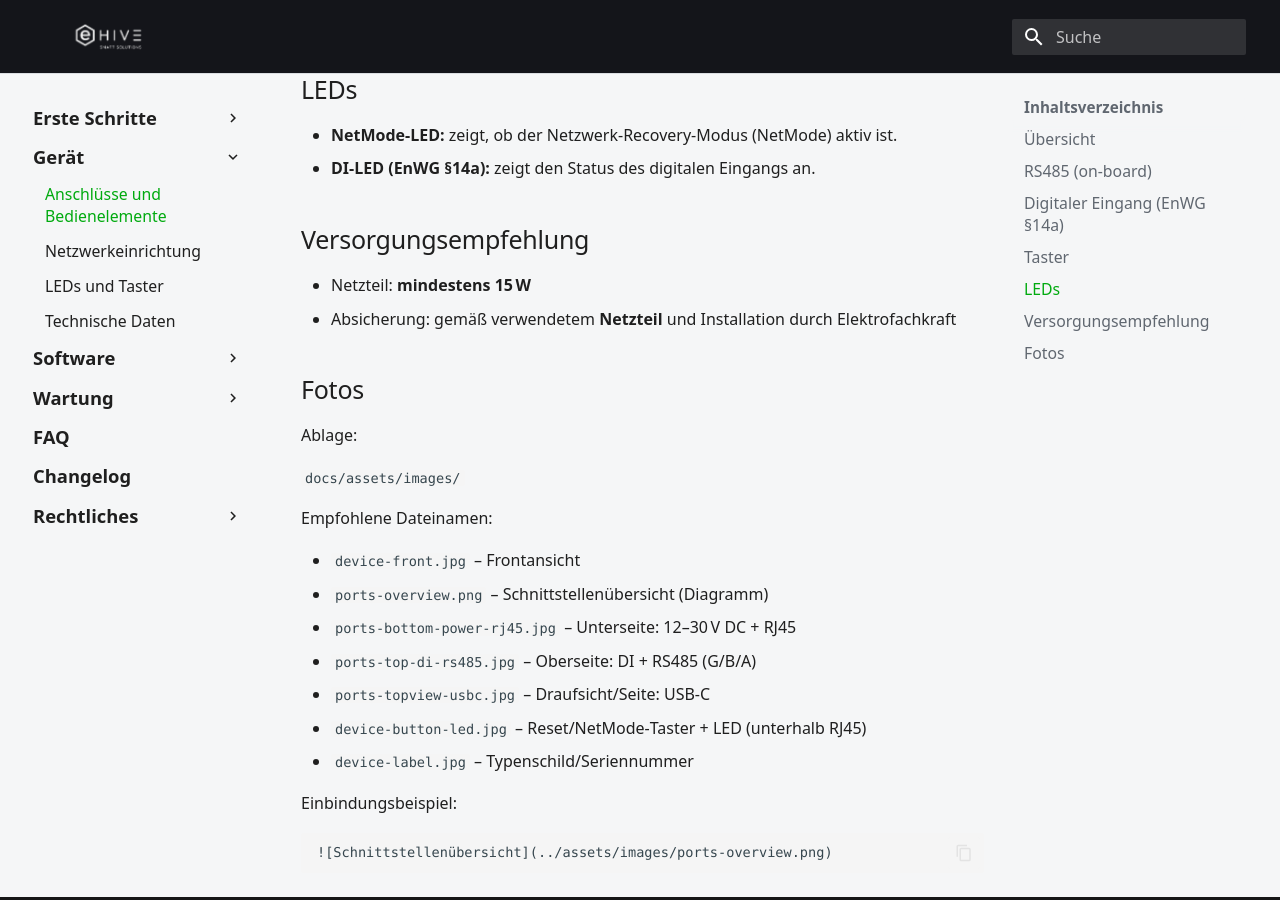
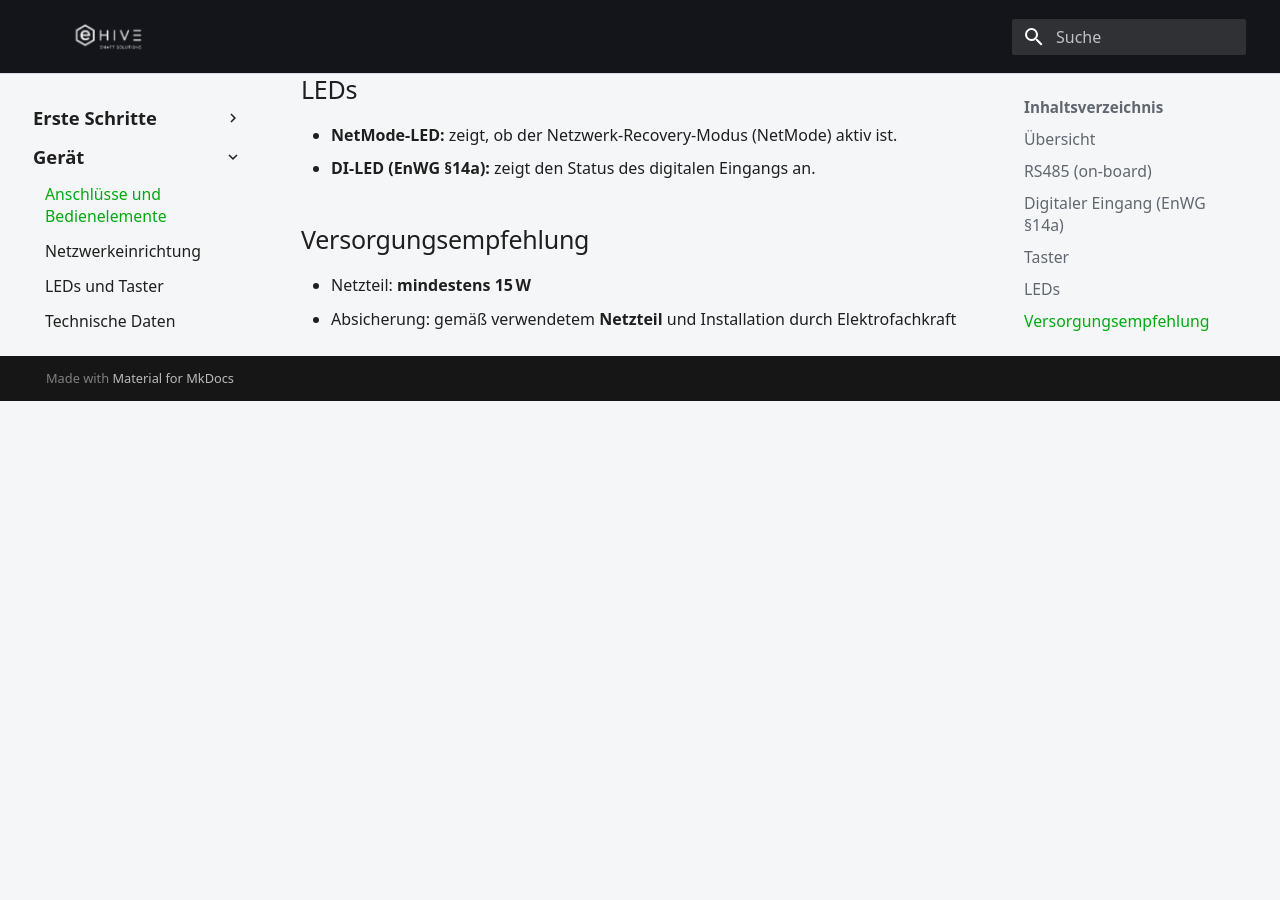
Before and after one commit to ehive-dev/doc, an MkDocs documentation site: the page built from docs/hardware/connectors.md, in a window 1280 px wide and 900 px high, scrolled down 1731 px. Built offline with MkDocs 1.6.1 and Material for MkDocs 9.7.7, drawn with Linux system fonts in a browser that asks for light colours; after the commit the page ends 2132 px from its top, so only the background shows below that.

Commit message:
Remove photos section from connectors documentation

````diff
--- a/docs/hardware/connectors.md
+++ b/docs/hardware/connectors.md
@@ -41,25 +41,3 @@ Die folgenden Anschlüsse/Funktionen sind für die Standardausführung vorgesehe
 
 - Netzteil: **mindestens 15 W**
 - Absicherung: gemäß verwendetem **Netzteil** und Installation durch Elektrofachkraft
-
-## Fotos
-
-Ablage:
-
-`docs/assets/images/`
-
-Empfohlene Dateinamen:
-
-- `device-front.jpg` – Frontansicht
-- `ports-overview.png` – Schnittstellenübersicht (Diagramm)
-- `ports-bottom-power-rj45.jpg` – Unterseite: 12–30 V DC + RJ45
-- `ports-top-di-rs485.jpg` – Oberseite: DI + RS485 (G/B/A)
-- `ports-topview-usbc.jpg` – Draufsicht/Seite: USB‑C
-- `device-button-led.jpg` – Reset/NetMode‑Taster + LED (unterhalb RJ45)
-- `device-label.jpg` – Typenschild/Seriennummer
-
-Einbindungsbeispiel:
-
-```markdown
-![Schnittstellenübersicht](../assets/images/ports-overview.png)
-```
````
